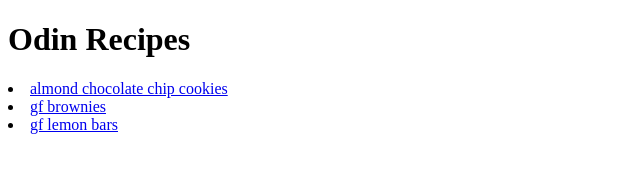
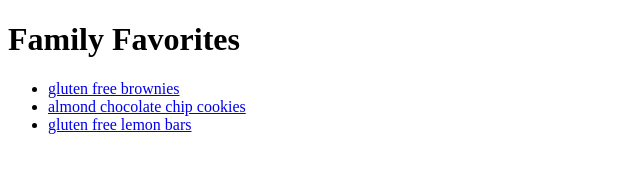
Before and after one commit to ftechne/odin-recipes, a plain HTML site: page index.html in a window 1280 px wide. Shown: the whole page, without its empty margins (0-640 px from the left). Drawn offline with Linux system fonts and the light colour scheme.

Commit message:
organized the index page and repaired links

```diff
--- a/index.html
+++ b/index.html
@@ -1,8 +1,8 @@
 <!DOCTYPE html>
 <html><head></head>
-<body> <h1>Odin Recipes</h1>
-    <li><a href="cookies.html">almond chocolate chip cookies</a></li>
-    <li><a href="brownies.html">gf brownies</a></li>
-    <li><a href="lemonbars.html">gf lemon bars</a></li></body>
-
+<body> <h1>Family Favorites</h1>
+<ul><li><a href="recipes/brownies.html">gluten free brownies</a></li>
+    <li><a href="recipes/cookies.html">almond chocolate chip cookies</a></li>
+    <li><a href="recipes/lemonbars.html">gluten free lemon bars</a></li>
+    </ul>
 </html>
```
